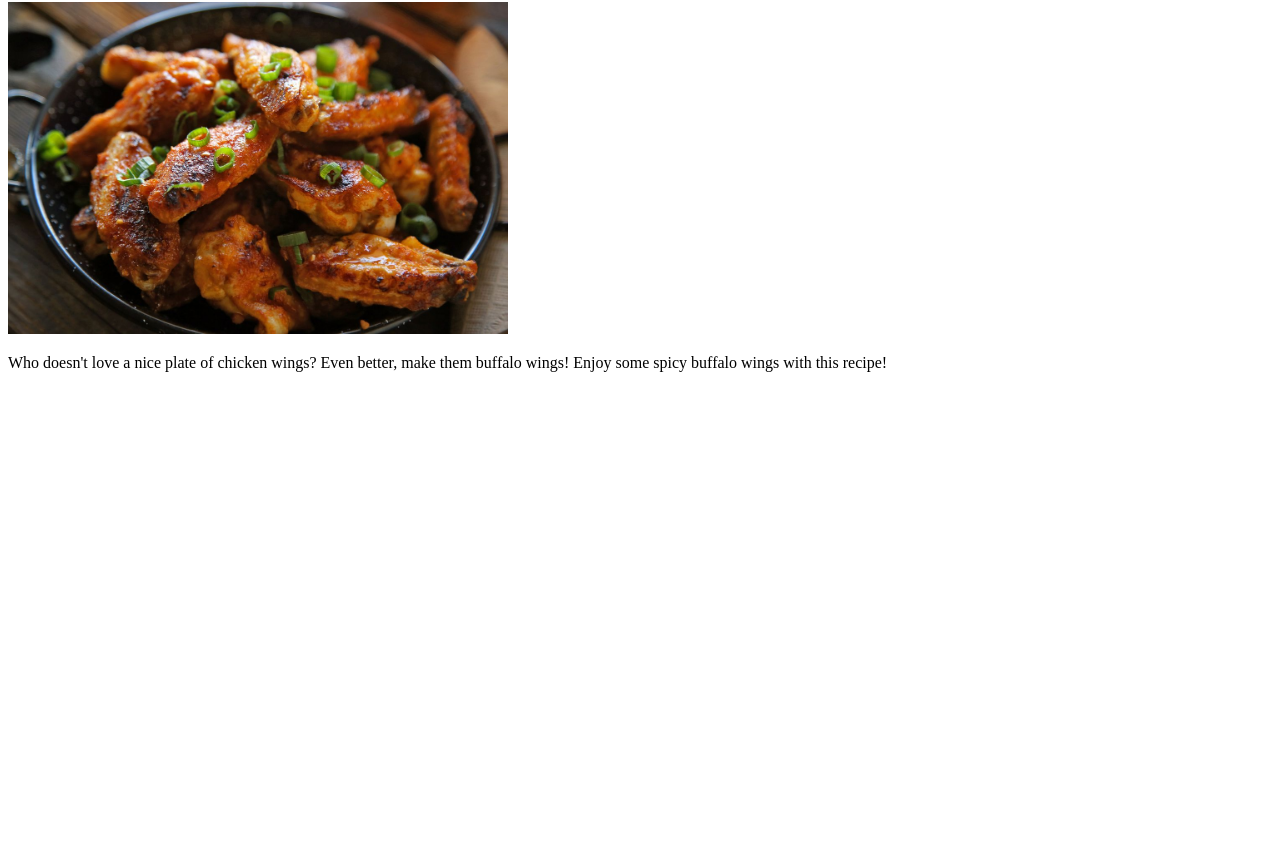
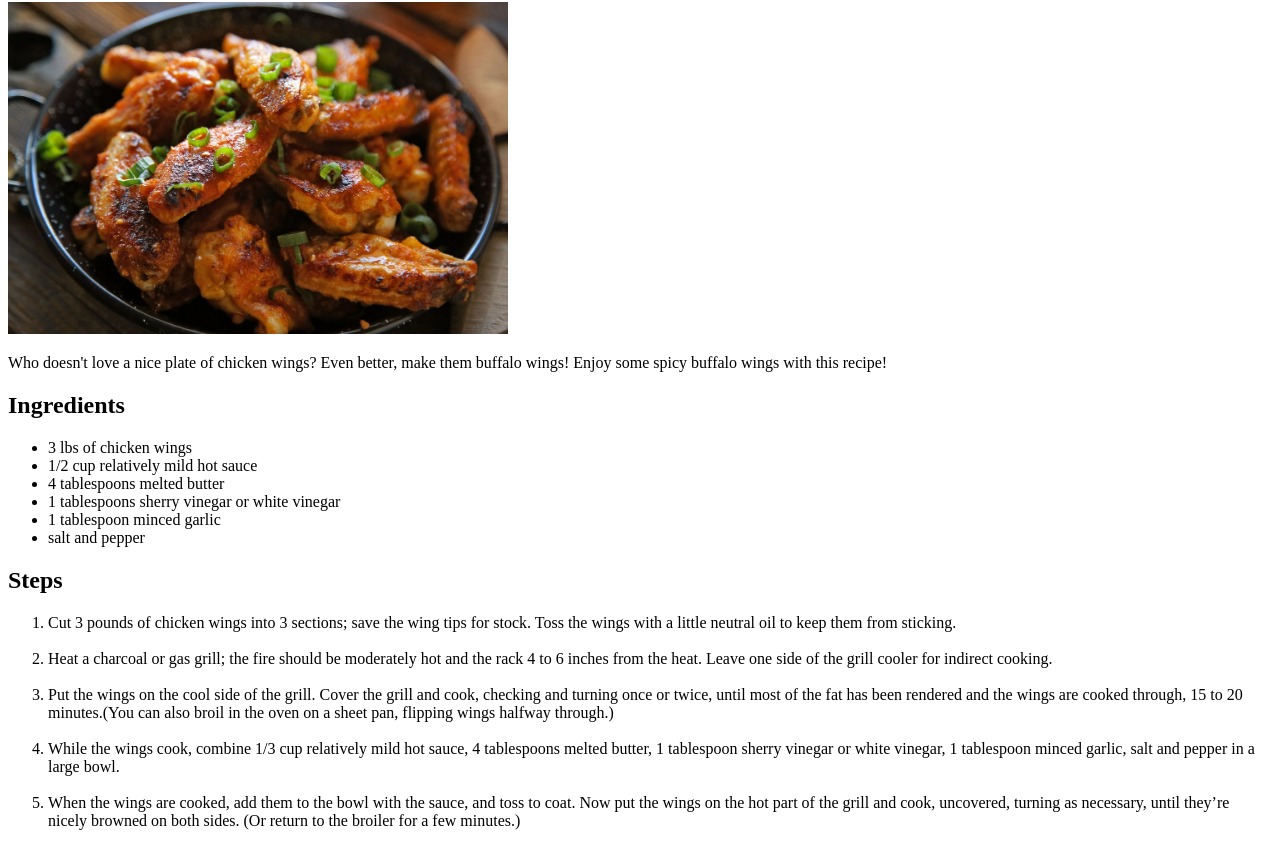
Before and after one commit to jamesaking02/odin-recipes, a plain HTML site: page recipes/buffalo_wings.html in a window 1280 px wide. Shown: the part 78-924 px from the top of the page. Before the commit the page ends 800 px from the top, so only its background shows below. Drawn offline with Linux system fonts and the light colour scheme.

Commit message:
modified buffalo_wings.html to add the ingredients and steps to the page

```diff
--- a/recipes/buffalo_wings.html
+++ b/recipes/buffalo_wings.html
@@ -9,5 +9,39 @@
         <img src="buffalo-wings.jpg" width="500" alt="plate of buffalo wings with green onions on top">
         <p>Who doesn't love a nice plate of chicken wings? Even better, make them buffalo wings!
             Enjoy some spicy buffalo wings with this recipe!</p>
+            <h2>Ingredients</h2>
+            <ul>
+                <li>3 lbs of chicken wings</li>
+                <li>1/2 cup relatively mild hot sauce</li>
+                <li>4 tablespoons melted butter</li>
+                <li>1 tablespoons sherry vinegar or white vinegar</li>
+                <li>1 tablespoon minced garlic</li>
+                <li>salt and pepper</li>
+            </ul>
+            <h2>Steps</h2>
+            <ol>
+                <li>Cut 3 pounds of chicken wings into 3 sections;
+                    save the wing tips for stock. Toss the wings with
+                    a little neutral oil to keep them from sticking.</li><br>
+
+                <li>Heat a charcoal or gas grill; the fire should be
+                    moderately hot and the rack 4 to 6 inches from the heat.
+                    Leave one side of the grill cooler for indirect cooking.</li><br>
+
+                <li>Put the wings on the cool side of the grill.
+                    Cover the grill and cook, checking and turning once or twice,
+                    until most of the fat has been rendered and the wings are cooked
+                    through, 15 to 20 minutes.(You can also broil in the oven on a sheet pan,
+                    flipping wings halfway through.)</li><br>
+
+                <li>While the wings cook, combine 1/3 cup relatively mild hot sauce,
+                    4 tablespoons melted butter, 1 tablespoon sherry vinegar or white vinegar,
+                    1 tablespoon minced garlic, salt and pepper in a large bowl.</li><br>
+
+                <li>When the wings are cooked, add them to the bowl with the sauce,
+                    and toss to coat. Now put the wings on the hot part of the grill and cook,
+                    uncovered, turning as necessary, until they’re nicely browned on both sides.
+                    (Or return to the broiler for a few minutes.)</li>
+            </ol>
     </body>
 </html>
```
